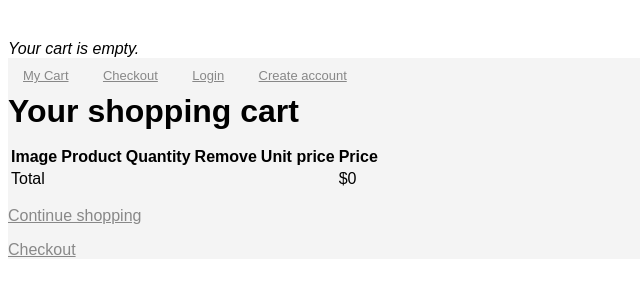
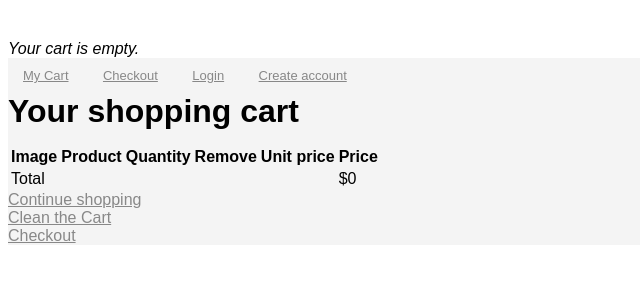
Before and after one commit to Marat17/onlinestore, a Django app: page /shop/cart/ in a window 1280 px wide. Shown: the part 85-385 px from the top of the page, without its empty margins (0-640 px from the left). Run offline with Django 3.2, Linux system fonts and the light colour scheme; parts of the project's set-up code (start-up, migrations or seed data) failed here and were passed over.

Commit message:
you can clean the cart

```diff
--- a/shop/templates/shop/cart.html
+++ b/shop/templates/shop/cart.html
@@ -45,11 +45,12 @@
         </tr>
         </tbody>
     </table>
-    <p class="text-right">
-        <a href="{% url 'index' %}" class="button light">Continue shopping</a>
-    </p>
+
+<a href="{% url 'index' %}" class="button light">Continue shopping</a><br>
+<a href="{% url 'cart_remove_all' %}">Clean the Cart</a><br>
 <a href="{% url 'orders:order_create' %}" class="button">
     Checkout
 </a>
 
+
 {% endblock %}
--- a/shop/urls.py
+++ b/shop/urls.py
@@ -11,4 +11,5 @@ urlpatterns = [
 	re_path(r'^cart/$', views.cart_detail, name = 'cart'),
 	re_path(r'^add/(?P<product_id>\d+)/$', views.cart_add, name='cart_add'),
 	re_path(r'^remove/(?P<product_id>\d+)/$', views.cart_remove, name='cart_remove'),
+	re_path(r'^clean/$', views.cart_remove_all, name='cart_remove_all'),
 ]
--- a/shop/views.py
+++ b/shop/views.py
@@ -110,6 +110,10 @@ def cart_remove(request, product_id):
     cart.remove(product)
     return redirect('cart')
 
+def cart_remove_all(self):
+    Cart.clear(self)
+    return redirect('cart')
+
 def cart_detail(request):
     cart = Cart(request)
     return render(request, 'shop/cart.html', {'cart': cart})
```
